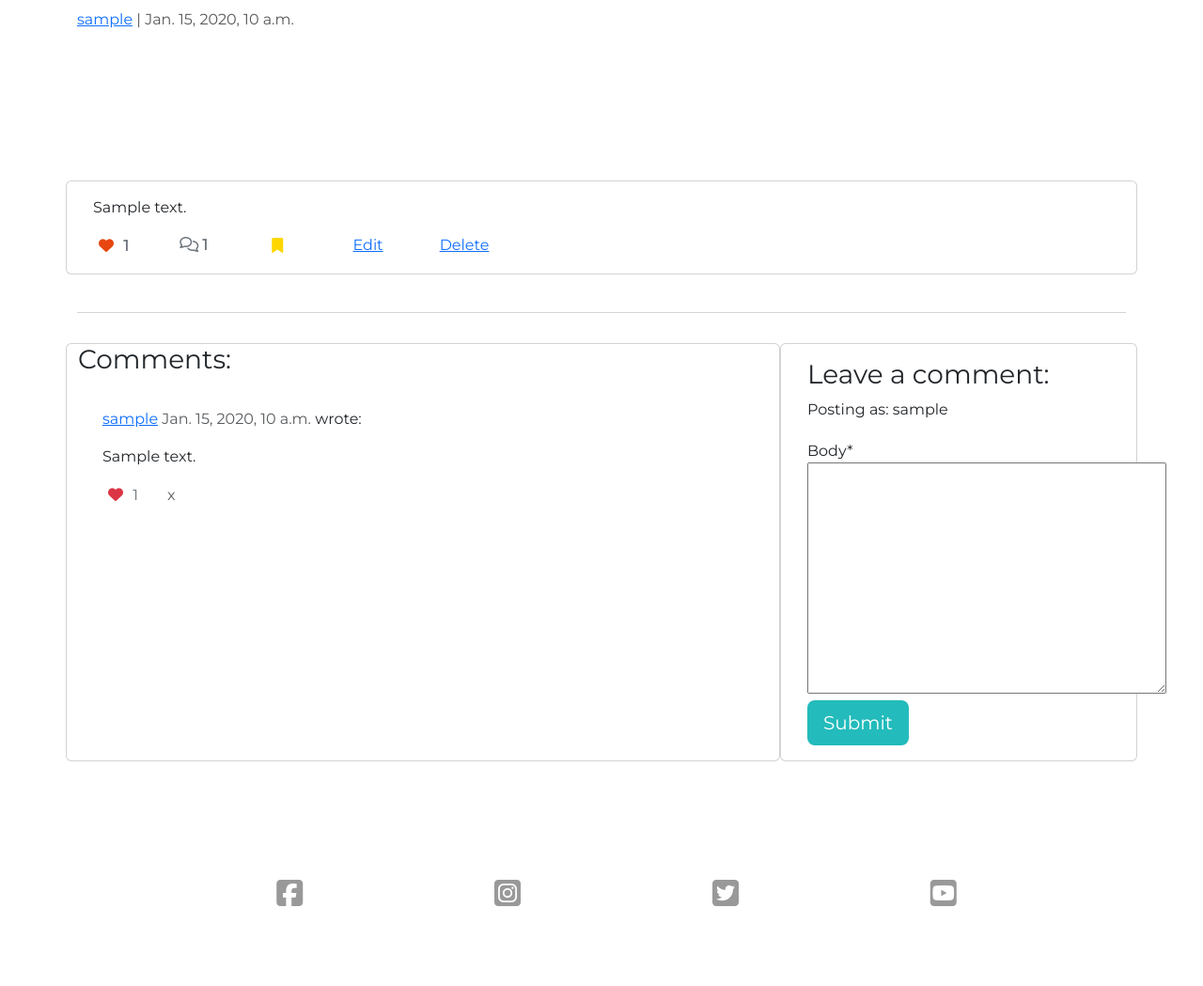
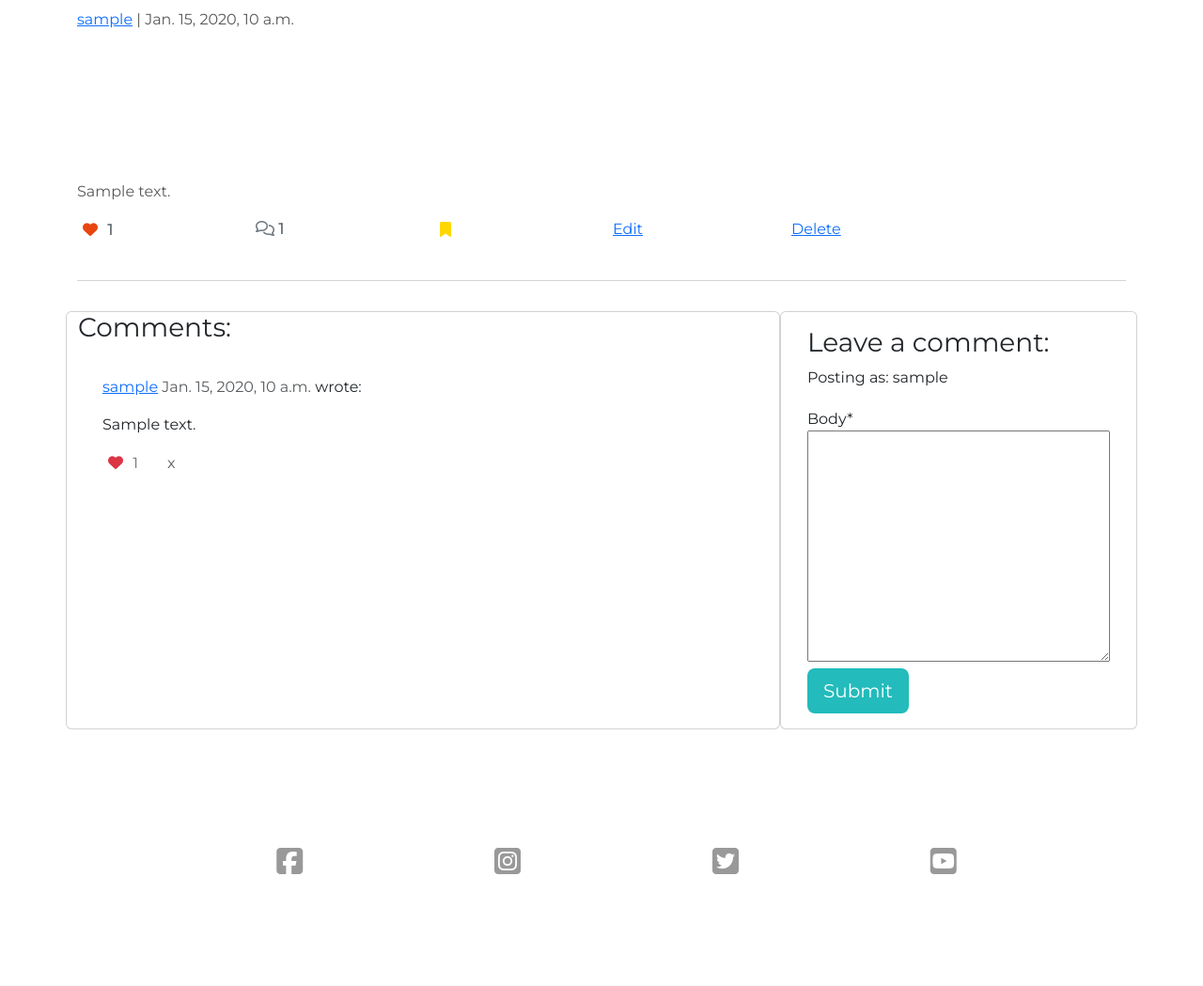
Before and after one commit to Sean-OBrien95/veg-life, a Django app: a page that uses templates/post_detail.html in a window 1280 px wide. Shown: the part 206-1255 px from the top of the page at 94% size. After the commit the page ends 1136 px from the top, so only its background shows below. Run offline with Django 3.2, Linux system fonts and the light colour scheme; a user stored in the database is signed in; tables that the repository leaves empty hold one stand-in row (values such as "Sample post"); parts of the project's set-up code (start-up, migrations or seed data) failed here and were passed over; some libraries are stand-ins or nearby versions.

Commit message:
Add responsivness for post detail page

```diff
--- a/static/css/style.css
+++ b/static/css/style.css
@@ -49,19 +49,19 @@ h1 {
 }
 
 @media (max-width: 760px) {
-    h1 {
+    .text-overlay h1 {
         font-size: 65px;
     }
 }
 
 @media (max-width: 580px) {
-    h1 {
+    .text-overlay h1 {
         font-size: 55px;
     }
 }
 
 @media (max-width: 481px) {
-    h1 {
+    .text-overlay h1 {
         font-size: 40px;
     }
 }
@@ -316,3 +316,7 @@ h1 {
     padding: 5%;
     color: #999999
 }
+
+#id_body {
+    max-width: 100%;
+}
--- a/templates/post_detail.html
+++ b/templates/post_detail.html
@@ -8,7 +8,7 @@
                 <h1 class="post-title">{{ post.title }}</h1>
                 <p class="post-subtitle"><a href="{% url 'view_profile' post.author.id %}">{{ post.author.username }}</a> | {{post.created_on }}</p>
             </div>
-            <div class="d-none d-md-block col-md-4 masthead-image">
+            <div class="col-md-4 masthead-image d-none d-md-block">
                 {% if "placeholder" in post.featured_image.url %}
                 <img src="{% static 'images/veg-default.jpg' %}" width="100%">
                 {% else %}
@@ -22,8 +22,8 @@
 
 <div class="container">
     <div class="row">
-        <div class="col card mb-4  mt-3 left  top">
-            <div class="card-body">
+        <div class="col mb-4 mt-3 left top">
+            <div>
 
                 {% if post_created %}
                         <script>
@@ -41,8 +41,7 @@
                     {{ post.content | safe }}
                 </p>
                 <div class="row">
-
-                    <div class="col-1">
+                    <div class="col-2">
                         <strong>
                             {% if user.is_authenticated %}
                             <form class="d-inline" action="{% url 'post_like' post.slug %}" method="POST">
@@ -61,13 +60,13 @@
                             <span class="text-secondary">{{ post.number_of_likes }} </span>
                         </strong>
                     </div>
-                    <div class="col-1">
+                    <div class="col-2">
                         {% with comments.count as total_comments %}
                         <strong class="text-secondary"><i class="far fa-comments"></i>
                             {{ total_comments }}</strong>
                         {% endwith %}
                     </div>
-                    <div class="col-1">
+                    <div class="col-2">
                         <strong>
                             {% if user.is_authenticated %}
                             <form class="d-inline" action="{% url 'toggle_bookmark' post.id %}" method="POST">
@@ -87,12 +86,12 @@
                             {% endif %}
                         </strong>
                     </div>
-                    <div class="col-1">
+                    <div class="col-2">
                         {% if user.is_authenticated and user == post.author %}
                         <a href="{% url 'edit_post' slug=post.slug %}">Edit</a>
                         {% endif %}
                     </div>
-                    <div class="col-1">
+                    <div class="col-2">
                         {% if user.is_authenticated and user == post.author %}
                         <a href="{% url 'confirm_delete' slug=post.slug %}">Delete</a>
                         {% endif %}
@@ -101,6 +100,7 @@
             </div>
         </div>
     </div>
+
     <div class="row">
         <div class="col">
             <hr>
@@ -148,7 +148,7 @@
 
             </div>
         </div>
-        <div class="col-md-4 card mb-4 mt-3 ">
+        <div class="col-md-4 card mb-4 mt-3">
             <div class="card-body">
                 {% if commented %}
                 <div class="alert alert-success" role="alert">
```
